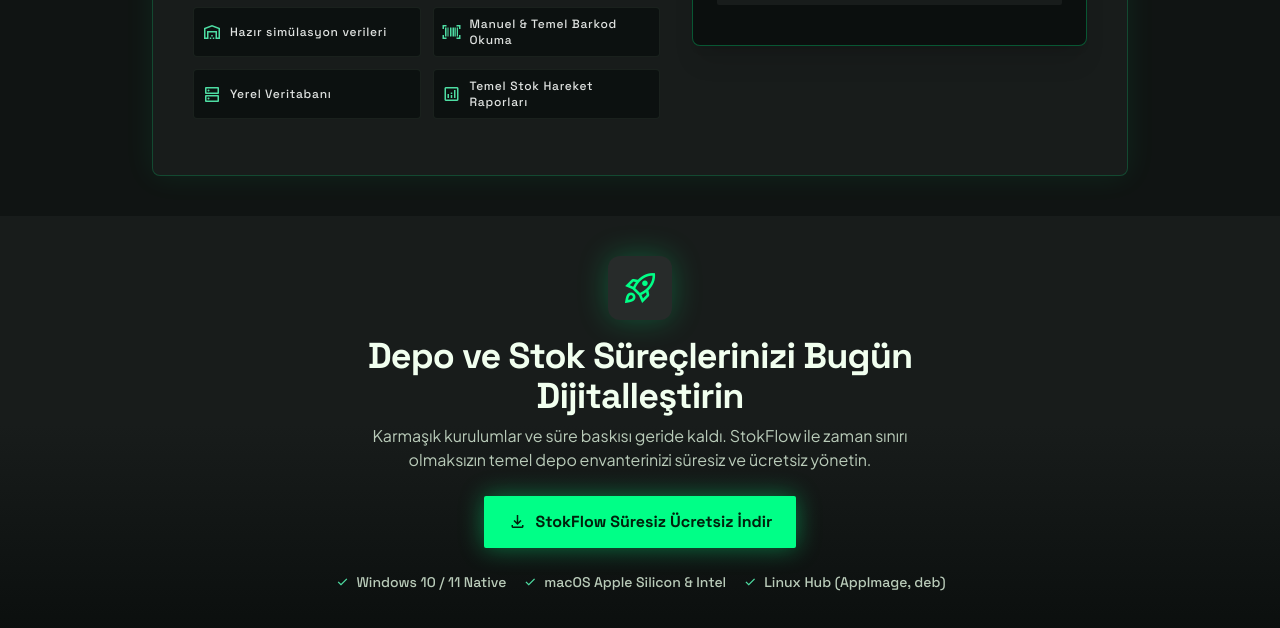
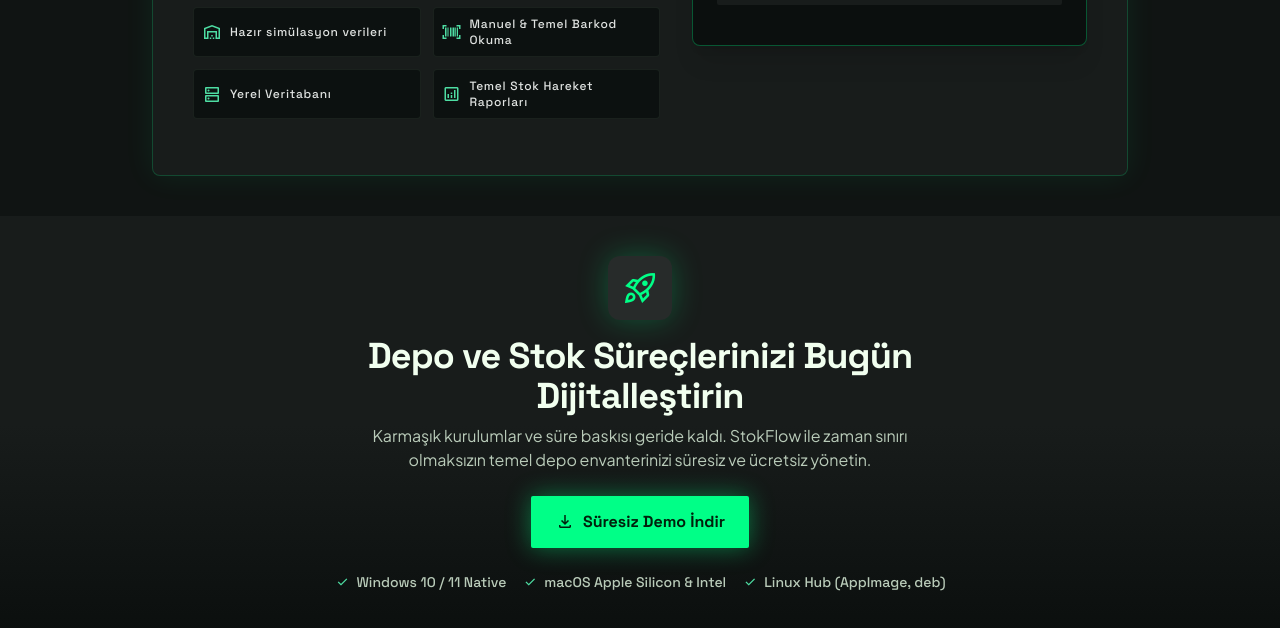
Before and after one commit to YakupE17/Stok-Takip, a plain HTML site: page stok takip web.html in a window 1280 px wide. Shown: the part 614-1242 px from the top of the page. Drawn offline with nearby package versions, Linux system fonts and the light colour scheme.

Commit message:
Update stok takip web.html

```diff
--- a/stok takip web.html
+++ b/stok takip web.html
@@ -63,7 +63,7 @@
 <p class="font-body-lg text-sm sm:text-base text-on-surface-variant mb-space-lg max-w-xl px-4">Karmaşık kurulumlar ve süre baskısı geride kaldı. StokFlow ile zaman sınırı olmaksızın temel depo envanterinizi süresiz ve ücretsiz yönetin.</p>
 <!-- CTA Buttons -->
 <div class="flex flex-col sm:flex-row items-center justify-center gap-space-md w-full sm:w-auto mb-space-lg">
-<a class="w-full sm:w-auto inline-flex items-center justify-center gap-space-sm font-label-lg text-sm sm:text-base font-bold bg-primary-container text-on-primary-fixed px-6 py-3.5 rounded shadow-[0_0_24px_rgba(0,255,135,0.4)] hover:bg-primary-fixed-dim transition-all" href="#indirme-merkezi"><span class="material-symbols-outlined text-[20px]">download</span>StokFlow Süresiz Ücretsiz İndir</a>
+<a class="w-full sm:w-auto inline-flex items-center justify-center gap-space-sm font-label-lg text-sm sm:text-base font-bold bg-primary-container text-on-primary-fixed px-6 py-3.5 rounded shadow-[0_0_24px_rgba(0,255,135,0.4)] hover:bg-primary-fixed-dim transition-all" href="#indirme-merkezi"><span class="material-symbols-outlined text-[20px]">download</span>Süresiz Demo İndir</a>
 
 </div>
 <!-- Supported Architecture Pills -->
```
